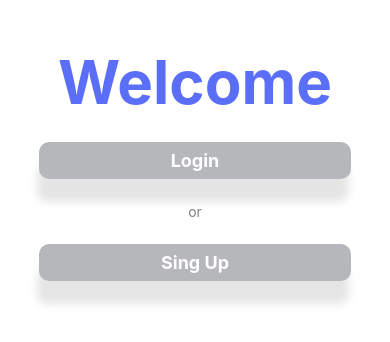
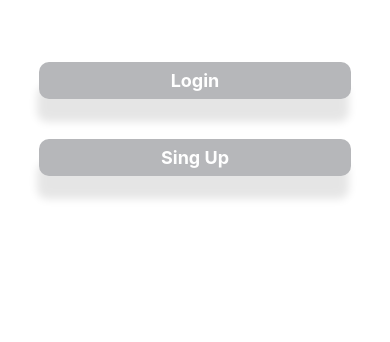
Before and after one commit to BC-MAY-21-RN/kata-05-reservacion-de-vuelos-k5-f22-t3, a React Native app in the folder Reservacion/: screen / in a window 390 px wide. Shown: the part 194-536 px from the top of the page. Built offline with nearby package versions, Linux system fonts and the light colour scheme.

Commit message:
Refactoring code,
Co-authored-by: Vanina <vaniwinnik@gmail.com>
Co-authored-by: Kelly <kejoh07@gmail.com>
Co-authored-by: Oscar <oscaravg27@gmail.com>
Co-authored-by: Alberto <jgonzalez48@ucol.mx>

```diff
--- a/Reservacion/src/components/InputText/index.js
+++ b/Reservacion/src/components/InputText/index.js
@@ -1,18 +1,23 @@
-import { TextInput } from 'react-native'
+import { TextInput,Text } from 'react-native'
 import React from 'react'
-import { styles } from './styles'
+
 
 export const InputText = (props) => {
 
-  const { value, placeholder, placeholderTextColor, style, onChangeText } = props
+  const { value, placeholder,  style, onChangeText,label } = props
 
   return (
-      <TextInput
+  <>
+    <Text>
+      {label}
+    </Text>
+    <TextInput
         placeholder={placeholder}
-        placeholderTextColor={placeholderTextColor}
+        placeholderTextColor='grey'
         style={style}
         onChange={onChangeText}
         value={value}
-      />
+        />
+    </>
   )
 };
--- a/Reservacion/src/components/TextTitle/index.js
+++ /dev/null
@@ -1,19 +0,0 @@
-import React from 'react';
-import { Text } from 'react-native';
-import { styles } from './styles';
-
-export const TextTitle = (props) => {
-    const {text, color, fontSize, align, fontWeight } = props;
-    return (
-            <Text style={{
-                ...styles.text,
-                color: color,
-                fontSize: fontSize,
-                alignSelf: align,
-                fontWeight: fontWeight,
-                }}
-            >
-                {text}
-            </Text>
-    )
-}
--- a/Reservacion/src/components/TextTitle/styles.js
+++ /dev/null
@@ -1,8 +0,0 @@
-import { StyleSheet } from 'react-native';
-
-export const styles = StyleSheet.create({
-    text:{
-        marginVertical: 4,
-        marginHorizontal: 0
-    }
-})
--- a/Reservacion/src/screens/BookingScreen/index.js
+++ b/Reservacion/src/screens/BookingScreen/index.js
@@ -3,7 +3,7 @@ import { View,  } from 'react-native';
 import { ButtonPrimary } from '../../components/ButtonPrimary/index';
 import Icon from 'react-native-vector-icons/FontAwesome5';
 import { InputText } from '../../components/InputText';
-import { TextTitle } from '../../components/TextTitle';
+
 import { styles } from '../../utils/stylesGlobal'
 
 export const BookingScreen = ({navegation}) => {
@@ -12,15 +12,7 @@ export const BookingScreen = ({navegation}) => {
     <View style={styles.container}>
          <Icon name="angle-left" size={25} color="#5b6ef7"/>
 
-        <View>
-        <TextTitle
-            text={'Where are you now'}
-            color={'black'}
-            fontSize={40}
-            align={'center'}
-            fontWeight={'bold'}
-            />
-        </View>
+
         <InputText text={'Select location'}/>
         <View style={styles.containerButton}>
           <ButtonPrimary
--- a/Reservacion/src/screens/HomeScreeen/index.js
+++ b/Reservacion/src/screens/HomeScreeen/index.js
@@ -4,28 +4,18 @@ import { ButtonPrimary } from '../../components/ButtonPrimary/index';
 import { TextTitle } from '../../components/TextTitle';
 import { styles } from '../../utils/stylesGlobal';
 
+
 export const HomeScreen = ({navigation}) => {
 
   return (
     <View style={styles.container}>
         <View style={styles.content}>
-          <TextTitle
-            text={'Welcome'}
-            fontSize={60}
-            align={'center'}
-            color={'#5b6ef7'}
-            fontWeight={'bold'}
-            />
+
           <ButtonPrimary
             onPress={() => navigation.navigate('Login')}
             text={"Login"}
             status={true}/>
-          <TextTitle
-            text={'or'}
-            color={'grey'}
-            fontSize={14}
-            align={'center'}
-          />
+
           <ButtonPrimary
             onPress={() => navigation.navigate('Signup')}
             text={"Sing Up"}
--- a/Reservacion/src/screens/LoginScreen/index.js
+++ b/Reservacion/src/screens/LoginScreen/index.js
@@ -3,7 +3,7 @@ import { View, TextInput } from 'react-native';
 import { useState } from 'react';
 import { ButtonPrimary } from '../../components/ButtonPrimary/index';
 import { styles } from './styles'
-import { TextTitle } from '../../components/TextTitle';
+
 import { InputText } from '../../components/InputText/index'
 
 export const LoginScreen = ({navigation}) => {
@@ -23,30 +23,19 @@ export const LoginScreen = ({navigation}) => {
 
   return (
     <View style={styles.container}>
-        <TextTitle
-          text={'Login'}
-          color={'#5b6ef7'}
-          fontSize={22}
-          fontWeight={'bold'}
-        />
         <InputText
             value={username}
             placeholder="username"
-            placeholderTextColor={'grey'}
             style={!!username?styles.inputSelected:styles.input}
             onChangeText={onChangeUsername}
+            label="Username"
         />
-        <TextTitle
-            text={'Password'}
-            color={'grey'}
-            fontSize={14}
-        />
-        <InputText
+          <InputText
             value={password}
             placeholder="password"
-            placeholderTextColor={'grey'}
             style={!!password?styles.inputSelected:styles.input}
             onChangeText={onChangePassword}
+            label="Password"
         />
         <View style={styles.content}>
           <ButtonPrimary
--- a/Reservacion/src/screens/SignupScreen/index.js
+++ b/Reservacion/src/screens/SignupScreen/index.js
@@ -1,12 +1,13 @@
 import React from 'react';
-import { View, TextInput, Text, TouchableOpacity } from 'react-native';
+import { View, Text, TouchableOpacity } from 'react-native';
 import { useState } from 'react';
 import { ButtonPrimary } from '../../components/ButtonPrimary/index';
 import { ButtonSecond } from '../../components/ButtonSecond/index';
 import { Check } from '../../components/Check/index';
 import { styles } from './styles'
-import { TextTitle } from '../../components/TextTitle';
+
 import { InputText } from '../../components/InputText';
+import Icon from 'react-native-vector-icons/FontAwesome5';
 
 export const SignupScreen = ({navigation}) => {
 
@@ -46,17 +47,10 @@ export const SignupScreen = ({navigation}) => {
 
   return (
     <View style={styles.container}>
-        <TextTitle
-          text={'Sign Up'}
-          color={'#5b6ef7'}
-          fontSize={22}
-          fontWeight={'bold'}
-        />
-        <TextTitle
-            text={'First Name'}
-            color={'grey'}
-            fontSize={14}
-        />
+        <TouchableOpacity onPress={() => navigation.goBack() }>
+            <Icon name="angle-left" color="red" size={40}/>
+        </TouchableOpacity>
+
         <InputText
             value={username}
             placeholder="username"
@@ -64,11 +58,7 @@ export const SignupScreen = ({navigation}) => {
             style={!!username?styles.inputSelected:styles.input}
             onChangeText={(value)=>handleChange(value,'username')}
         />
-        <TextTitle
-            text={'Email'}
-            color={'grey'}
-            fontSize={14}
-        />
+
         <InputText
             value={email}
             placeholder="email"
@@ -76,11 +66,7 @@ export const SignupScreen = ({navigation}) => {
             style={!!email?styles.inputSelected:styles.input}
             onChangeText={(value)=>handleChange(value,'email')}
         />
-        <TextTitle
-            text={'Password'}
-            color={'grey'}
-            fontSize={14}
-        />
+
         <InputText
             value={password}
             placeholder="password"
```
